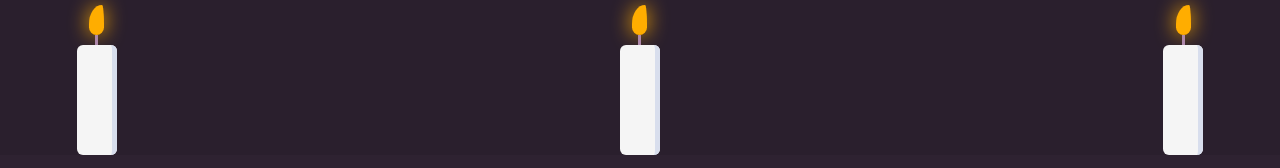
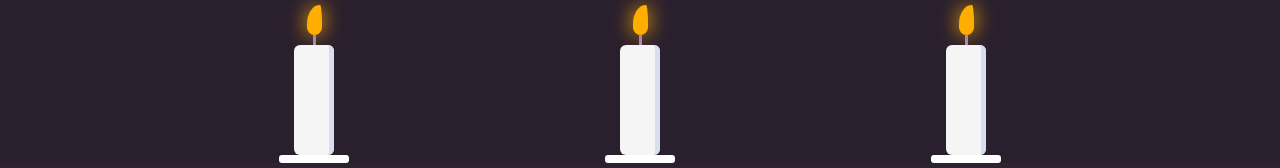
Before and after one commit to ayatsakalla/On-My-Birthday---Monthly-Website, a plain HTML site: page index.html in a window 1280 px wide. Shown: the part 177-345 px from the top of the page. Drawn offline with nearby package versions, Linux system fonts and the light colour scheme.

Commit message:
i royally hate coding <3

```diff
--- a/index.html
+++ b/index.html
@@ -27,9 +27,9 @@
                 <h1 class="date bubblyduck text-white">JANUARY 23</h1>
             </div>
         </div>
-        <div class="row d-flex space text-center align-items-center mt-0">
+        <div class="row d-flex justify-content-center text-center align-items-center mt-0">
 
-            <!-- <div class="col-2">
+            <div class="col-md-3 col-2 g-3 g-md-0">
                 <div class="candle">
                     <div class="flame"></div>
                     <div class="wick"></div>
@@ -38,7 +38,7 @@
                 </div>
             </div>
 
-            <div class="col-2">
+            <div class="col-md-3 col-2 g-3 g-md-0">
                 <div class="candle">
                     <div class="flame"></div>
                     <div class="wick"></div>
@@ -47,39 +47,12 @@
                 </div>
             </div>
 
-            <div class="col-2">
+            <div class="col-md-3 col-2 g-3 g-md-0">
                 <div class="candle">
                     <div class="flame"></div>
                     <div class="wick"></div>
                     <div class="wax"></div>
                     <div class="stand"></div>
-                </div>
-            </div> -->
-
-            <div class="col-2">
-                <div class="candle">
-                    <div class="flame"></div>
-                    <div class="wick"></div>
-                    <div class="wax"></div>
-                    <!-- <div class="stand"></div> -->
-                </div>
-            </div>
-
-            <div class="col-2">
-                <div class="candle">
-                    <div class="flame"></div>
-                    <div class="wick"></div>
-                    <div class="wax"></div>
-                    <!-- <div class="stand"></div> -->
-                </div>
-            </div>
-
-            <div class="col-2">
-                <div class="candle">
-                    <div class="flame"></div>
-                    <div class="wick"></div>
-                    <div class="wax"></div>
-                    <!-- <div class="stand"></div> -->
                 </div>
             </div>
         </div>
--- a/style.css
+++ b/style.css
@@ -29,9 +29,6 @@ body {
 }
 
 /* candle */
-.space {
-    justify-content: space-between;
-}
 
 .candle {
     display: flex;
@@ -63,10 +60,12 @@ body {
 }
 
 .stand {
-    width: 100px;
+    width: 70px;
     height: 8px;
     background-color: white;
     border-radius: 3px;
+    border-color: black;
+    border-width: thick;
 }
 
 @keyframes animate {
@@ -112,9 +111,16 @@ body {
     background-color: white;
 }
 
+.pics:hover {
+    cursor: pointer;
+}
+
 .earthquake:hover {
     background-image: url('button/earthquake-button.jpg');
-    transition: opacity 1s ease-in-out;
+}
+
+.earthquake:hover > * {
+    opacity: 0;
 }
 
 .manet:hover {
@@ -122,14 +128,30 @@ body {
 
 }
 
+.manet:hover > * {
+    opacity: 0;
+}
+
 .robben:hover {
     background-image: url('button/robben-button.jpg');
+}
+
+.robben:hover > * {
+    opacity: 0;
 }
 
 .rockroll:hover {
     background-image: url('button/rock-n-roll-button.jpg');
 }
 
+.rockroll:hover > * {
+    opacity: 0;
+}
+
 .carson:hover {
     background-image: url('button/johhny-carson-button.jpg');
 }
+
+.carson:hover > * {
+    opacity: 0;
+}
```
